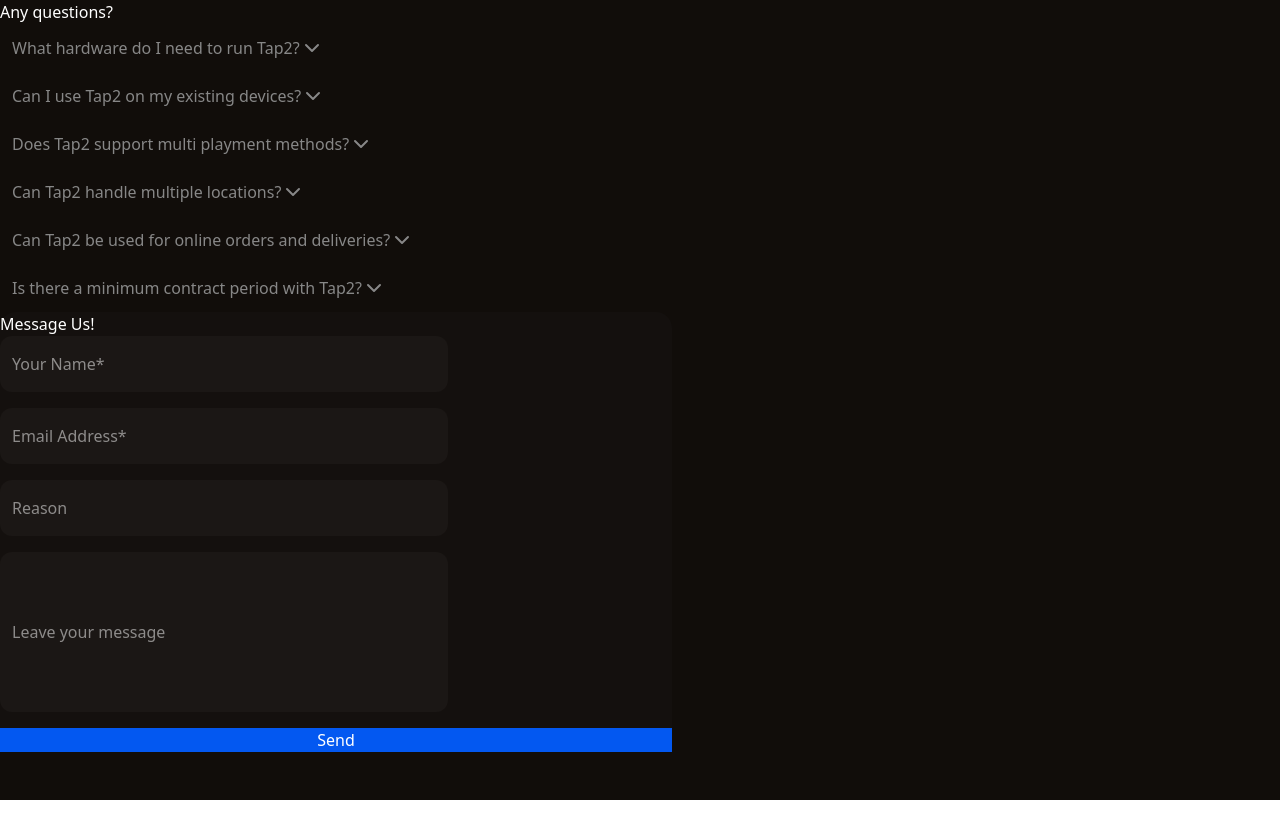
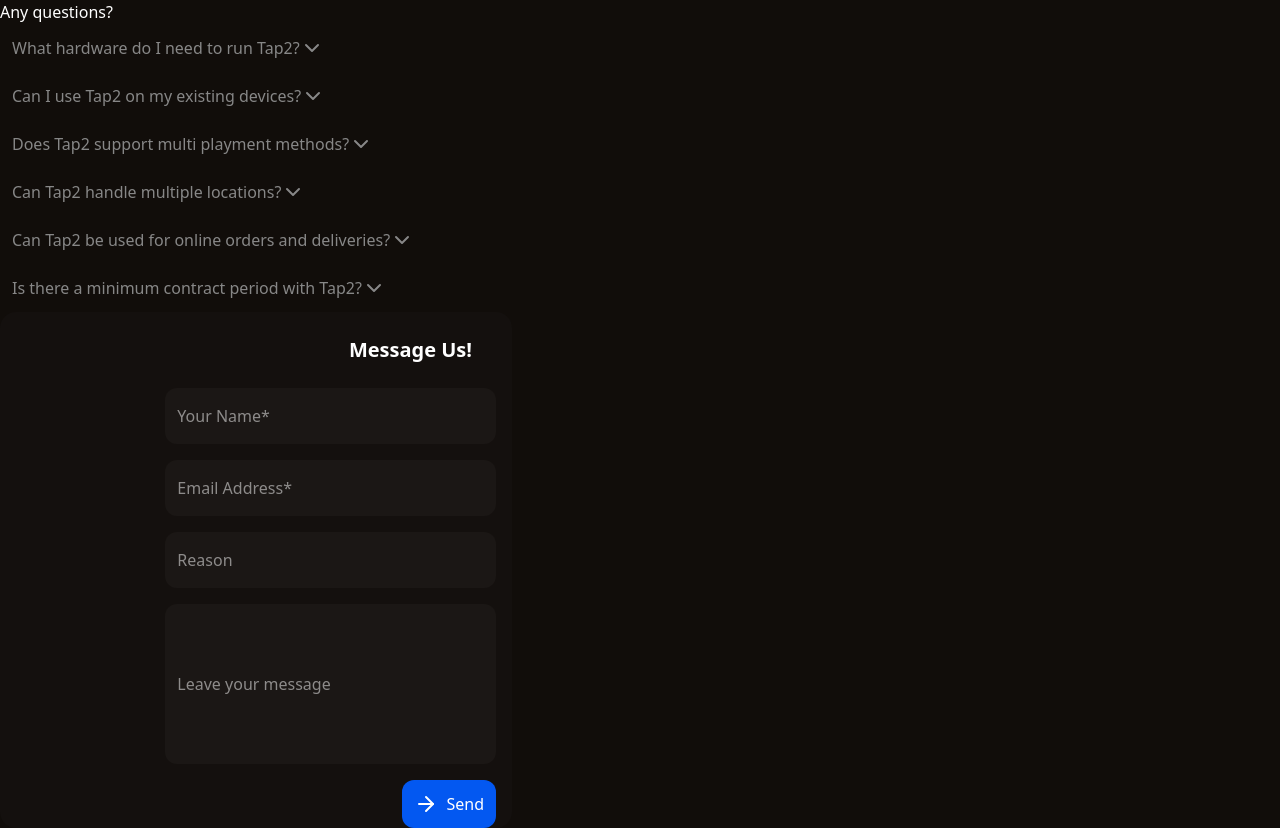
Before and after one commit to noa-minha/Tap2SecondProject, a SvelteKit app: page / in a window 1280 px wide. Before the commit the page ends 800 px from the top, so only its background shows below. Built offline with nearby package versions, Linux system fonts and the light colour scheme.

Commit message:
big-screen design of input boxes

```diff
--- a/src/routes/+page.svelte
+++ b/src/routes/+page.svelte
@@ -1,6 +1,6 @@
 <script lang="ts">
 
-    import { ChevronDown } from 'lucide-svelte';
+    import { ChevronDown, ArrowRight} from 'lucide-svelte';
 
     let questions =[
         "What hardware do I need to run Tap2?",
@@ -39,8 +39,8 @@
             </div>
     </section>
 
-    <section class="bg-[#14100E] md:w-2xl flex flex-col rounded-2xl">
-        <h1 class="text-white"> Message Us!</h1>
+    <section class="bg-[#14100E] md:w-lg flex flex-col rounded-2xl items-end pr-4">
+        <h1 class="text-white font-semibold m-6 text-xl"> Message Us!</h1>
         <input type="text" placeholder="Your Name*"
         class="text-white bg-[#1B1715] mb-4 w-2/3 h-14 p-3 rounded-xl"/>
         <input type="text" placeholder="Email Address*"
@@ -49,7 +49,7 @@
         class="text-white bg-[#1B1715] mb-4 w-2/3 h-14 p-3 rounded-xl"/>
         <input type="text" placeholder="Leave your message"
         class="text-white bg-[#1B1715] mb-4 w-2/3 h-40 p-3 rounded-xl"/>
-        <button class="bg-[#0358f1] text-white">Send</button>
+        <button class="bg-[#0358f1] text-white flex flex-row p-3 rounded-xl"> <ArrowRight class="mr-2"/> Send</button>
     </section>
 
 </main>
```
